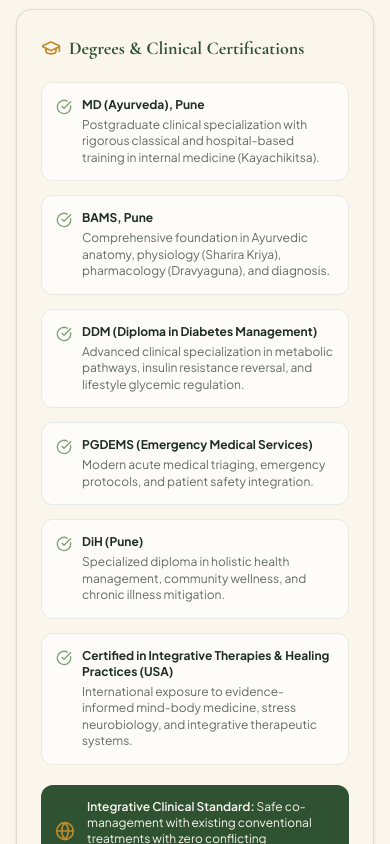
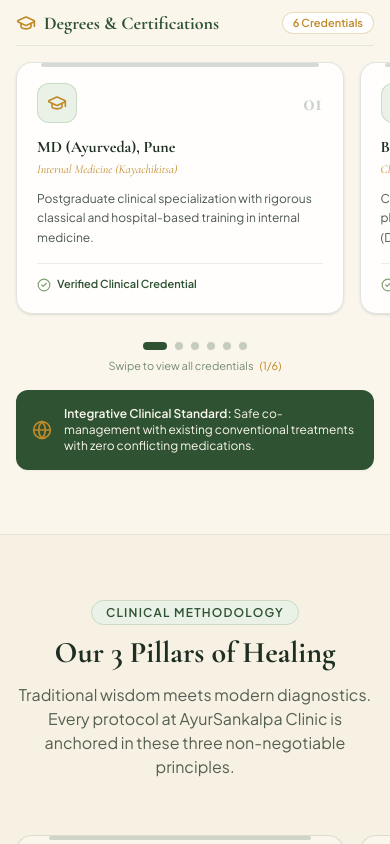
Before and after one commit to Anurag-git22/ayursankalp1, a React (Vite) app: page /about in a window 390 px wide. Shown: the part 1620-2464 px from the top of the page. Built offline with nearby package versions, Linux system fonts and the light colour scheme.

Commit message:
style: convert doctor degrees to pillar-style cards with mobile carousel

```diff
--- a/src/components/DoctorProfile.jsx
+++ b/src/components/DoctorProfile.jsx
@@ -1,37 +1,91 @@
-import React from 'react';
+import React, { useState, useRef } from 'react';
 import { Link } from 'react-router-dom';
 import { CLINIC_INFO } from '../data/clinicData';
-import { Award, GraduationCap, Stethoscope, Globe, CheckCircle, ArrowRight } from 'lucide-react';
+import {
+  Award,
+  GraduationCap,
+  Stethoscope,
+  Globe,
+  ArrowRight,
+  Activity,
+  CheckCircle2
+} from 'lucide-react';
 
 export default function DoctorProfile() {
   const { doctor } = CLINIC_INFO;
+  const [activeDegreeIndex, setActiveDegreeIndex] = useState(0);
+  const degreeSliderRef = useRef(null);
 
   const credentialsList = [
     {
+      number: "01",
       title: "MD (Ayurveda), Pune",
-      desc: "Postgraduate clinical specialization with rigorous classical and hospital-based training in internal medicine (Kayachikitsa)."
+      tagline: "Internal Medicine (Kayachikitsa)",
+      desc: "Postgraduate clinical specialization with rigorous classical and hospital-based training in internal medicine.",
+      icon: GraduationCap
     },
     {
+      number: "02",
       title: "BAMS, Pune",
-      desc: "Comprehensive foundation in Ayurvedic anatomy, physiology (Sharira Kriya), pharmacology (Dravyaguna), and diagnosis."
+      tagline: "Classical Foundations & Diagnostics",
+      desc: "Comprehensive foundation in Ayurvedic anatomy, physiology (Sharira Kriya), pharmacology (Dravyaguna), and pulse diagnosis.",
+      icon: Award
     },
     {
-      title: "DDM (Diploma in Diabetes Management)",
-      desc: "Advanced clinical specialization in metabolic pathways, insulin resistance reversal, and lifestyle glycemic regulation."
+      number: "03",
+      title: "DDM (Diabetes Management)",
+      tagline: "Metabolic & Glycemic Reversal",
+      desc: "Advanced clinical specialization in metabolic pathways, insulin resistance reversal, and lifestyle glycemic regulation.",
+      icon: Activity
     },
     {
-      title: "PGDEMS (Emergency Medical Services)",
-      desc: "Modern acute medical triaging, emergency protocols, and patient safety integration."
+      number: "04",
+      title: "PGDEMS (Emergency Services)",
+      tagline: "Modern Acute Triaging & Safety",
+      desc: "Modern acute medical triaging, critical care protocols, and patient safety integration with contemporary hospital care.",
+      icon: Stethoscope
     },
     {
+      number: "05",
       title: "DiH (Pune)",
-      desc: "Specialized diploma in holistic health management, community wellness, and chronic illness mitigation."
+      tagline: "Holistic Health & Mitigation",
+      desc: "Specialized diploma in holistic health management, community wellness, and long-term chronic illness mitigation.",
+      icon: CheckCircle2
     },
     {
-      title: "Certified in Integrative Therapies & Healing Practices (USA)",
-      desc: "International exposure to evidence-informed mind-body medicine, stress neurobiology, and integrative therapeutic systems."
+      number: "06",
+      title: "Integrative Therapies (USA)",
+      tagline: "Mind-Body Medicine & Neurobiology",
+      desc: "International certification in evidence-informed mind-body medicine, stress neurobiology, and integrative therapeutic systems.",
+      icon: Globe
     }
   ];
+
+  const handleDegreeScroll = () => {
+    if (!degreeSliderRef.current) return;
+    const el = degreeSliderRef.current;
+    const children = Array.from(el.children);
+    const scrollCenter = el.scrollLeft + el.clientWidth / 2;
+    let closestIndex = 0;
+    let minDiff = Infinity;
+    children.forEach((child, i) => {
+      const childCenter = child.offsetLeft + child.offsetWidth / 2;
+      const diff = Math.abs(scrollCenter - childCenter);
+      if (diff < minDiff) {
+        minDiff = diff;
+        closestIndex = i;
+      }
+    });
+    setActiveDegreeIndex(closestIndex);
+  };
+
+  const scrollToDegree = (index) => {
+    if (!degreeSliderRef.current) return;
+    const child = degreeSliderRef.current.children[index];
+    if (child) {
+      child.scrollIntoView({ behavior: 'smooth', inline: 'center', block: 'nearest' });
+    }
+  };
 
   return (
     <section id="doctor" className="py-16 sm:py-20 bg-[#FAF6EC] border-b border-[#2F5233]/10">
@@ -133,42 +187,99 @@ export default function DoctorProfile() {
             </div>
           </div>
 
-          {/* Right: Qualifications & Certifications */}
+          {/* Right: Qualifications & Certifications (Pillars style) */}
           <div className="lg:col-span-5 space-y-4">
-            <div className="bg-[#FAF6EC] p-6 sm:p-7 rounded-2xl border border-[#2F5233]/15 shadow-sm space-y-5">
-              <div className="flex items-center gap-2 text-[#2F5233] font-serif font-bold text-lg">
+
+            <div className="flex items-center justify-between pb-2 border-b border-[#2F5233]/10">
+              <div className="flex items-center gap-2 text-[#2F5233] font-serif font-bold text-lg sm:text-xl">
                 <GraduationCap className="w-5 h-5 text-[#C08A28]" />
-                <span>Degrees & Clinical Certifications</span>
+                <span>Degrees & Certifications</span>
               </div>
+              <span className="text-[11px] font-semibold text-[#C08A28] bg-white px-2.5 py-0.5 rounded-full border border-[#C08A28]/30">
+                6 Credentials
+              </span>
+            </div>
 
-              <div className="space-y-3.5">
-                {credentialsList.map((cred, idx) => (
+            {/* Degree Cards: Mobile Horizontal Swipeable Carousel / Tablet 2-col / Desktop 1-col */}
+            <div
+              ref={degreeSliderRef}
+              onScroll={handleDegreeScroll}
+              className="flex md:grid md:grid-cols-2 lg:grid-cols-1 overflow-x-auto md:overflow-visible snap-x snap-mandatory scroll-smooth no-scrollbar gap-4 pb-3 md:pb-0 -mx-4 px-4 sm:-mx-6 sm:px-6 md:mx-0 md:px-0"
+            >
+              {credentialsList.map((cred) => {
+                const IconComponent = cred.icon;
+                return (
                   <div
-                    key={idx}
-                    className="p-3.5 rounded-xl bg-white/70 border border-[#2F5233]/10 hover:border-[#2F5233]/30 transition-colors"
+                    key={cred.number}
+                    className="shrink-0 w-[84vw] max-w-[340px] md:w-auto md:max-w-none md:shrink snap-center group relative bg-white/85 rounded-2xl p-5 sm:p-6 border border-[#2F5233]/15 shadow-sm hover:shadow-md hover:-translate-y-0.5 transition-all duration-300 flex flex-col justify-between"
                   >
-                    <div className="flex items-start gap-2.5">
-                      <CheckCircle className="w-4 h-4 text-[#7FA173] shrink-0 mt-0.5" />
+                    {/* Top Accent Line (like Pillars) */}
+                    <div className="absolute top-0 left-6 right-6 h-1 bg-[#2F5233]/20 rounded-full group-hover:bg-[#C08A28] transition-colors" />
+
+                    <div className="space-y-3">
+                      <div className="flex items-center justify-between">
+                        <div className="w-10 h-10 rounded-xl bg-[#EAF2E8] flex items-center justify-center border border-[#7FA173]/30">
+                          <IconComponent className="w-5 h-5 text-[#C08A28]" />
+                        </div>
+                        <span className="text-2xl font-serif font-bold text-[#2F5233]/25 group-hover:text-[#2F5233]/50 transition-colors">
+                          {cred.number}
+                        </span>
+                      </div>
+
                       <div>
-                        <div className="text-xs sm:text-sm font-bold text-[#1F2E22]">
+                        <h4 className="text-base font-serif font-bold text-[#1F2E22] group-hover:text-[#2F5233] transition-colors">
                           {cred.title}
-                        </div>
-                        <div className="text-xs text-[#1F2E22]/70 mt-1 leading-snug">
-                          {cred.desc}
+                        </h4>
+                        <div className="text-xs font-medium text-[#C08A28] mt-0.5 font-serif italic">
+                          {cred.tagline}
                         </div>
                       </div>
+
+                      <p className="text-xs sm:text-sm text-[#1F2E22]/80 leading-relaxed font-sans">
+                        {cred.desc}
+                      </p>
+                    </div>
+
+                    <div className="mt-4 pt-3 border-t border-[#2F5233]/10 flex items-center text-[11px] font-semibold text-[#2F5233] gap-1.5">
+                      <CheckCircle2 className="w-3.5 h-3.5 text-[#7FA173]" />
+                      <span>Verified Clinical Credential</span>
                     </div>
                   </div>
+                );
+              })}
+            </div>
+
+            {/* Mobile Swipe Indicators & Scroll Hint */}
+            <div className="md:hidden mt-3 flex flex-col items-center gap-2">
+              <div className="flex items-center gap-2">
+                {credentialsList.map((_, i) => (
+                  <button
+                    key={i}
+                    type="button"
+                    onClick={() => scrollToDegree(i)}
+                    aria-label={`Go to credential ${i + 1}`}
+                    className={`h-2 rounded-full transition-all duration-300 ${
+                      activeDegreeIndex === i
+                        ? 'w-6 bg-[#2F5233]'
+                        : 'w-2 bg-[#2F5233]/25 hover:bg-[#2F5233]/50'
+                    }`}
+                  />
                 ))}
               </div>
+              <span className="text-[11px] font-sans text-[#2F5233]/65 flex items-center gap-1.5">
+                <span>Swipe to view all credentials</span>
+                <span className="text-[#C08A28]">({activeDegreeIndex + 1}/{credentialsList.length})</span>
+              </span>
+            </div>
 
-              <div className="p-3.5 rounded-xl bg-[#2F5233] text-[#FAF6EC] text-xs flex items-center gap-3">
-                <Globe className="w-5 h-5 text-[#C08A28] shrink-0" />
-                <div>
-                  <span className="font-semibold text-[#FAF6EC]">Integrative Clinical Standard:</span> Safe co-management with existing conventional treatments with zero conflicting medications.
-                </div>
+            {/* Integrative Clinical Standard Banner */}
+            <div className="p-4 rounded-xl bg-[#2F5233] text-[#FAF6EC] text-xs flex items-center gap-3 shadow-xs">
+              <Globe className="w-5 h-5 text-[#C08A28] shrink-0" />
+              <div>
+                <span className="font-semibold text-[#FAF6EC]">Integrative Clinical Standard:</span> Safe co-management with existing conventional treatments with zero conflicting medications.
               </div>
             </div>
+
           </div>
 
         </div>
```
